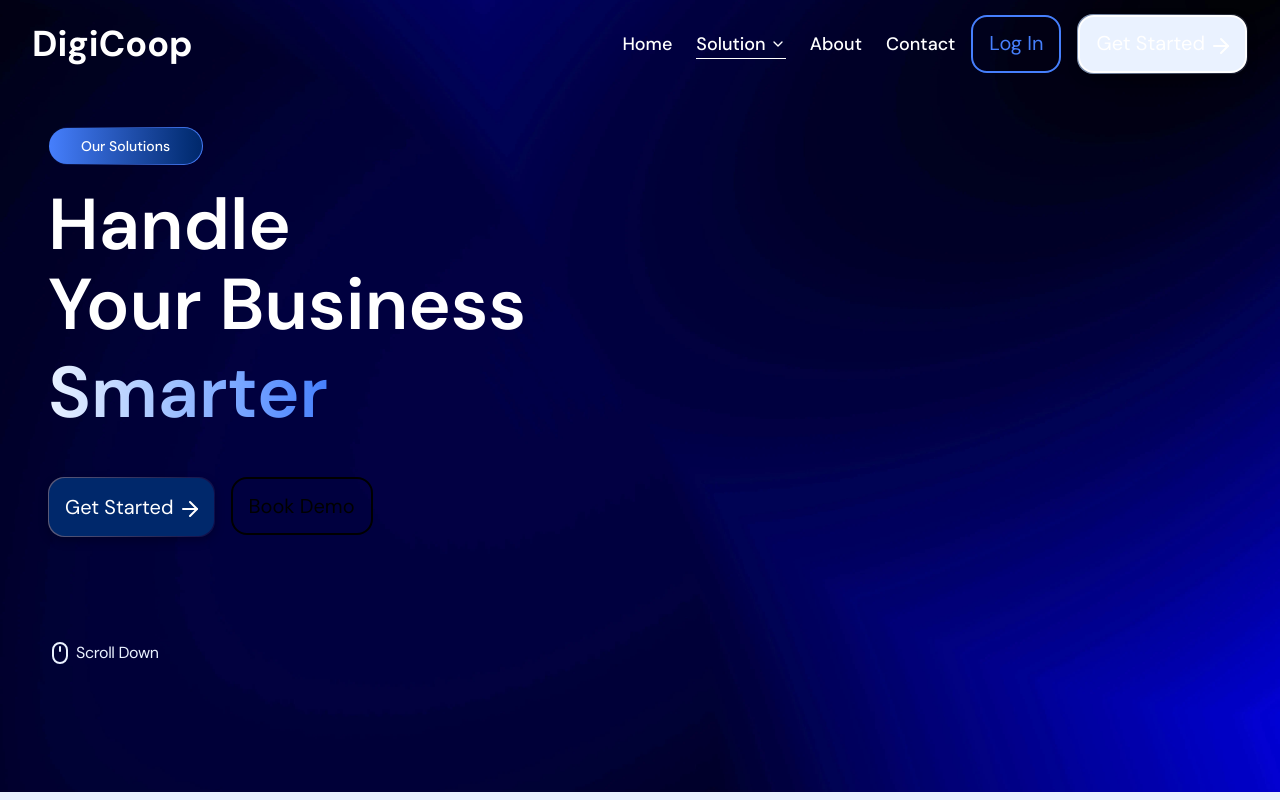
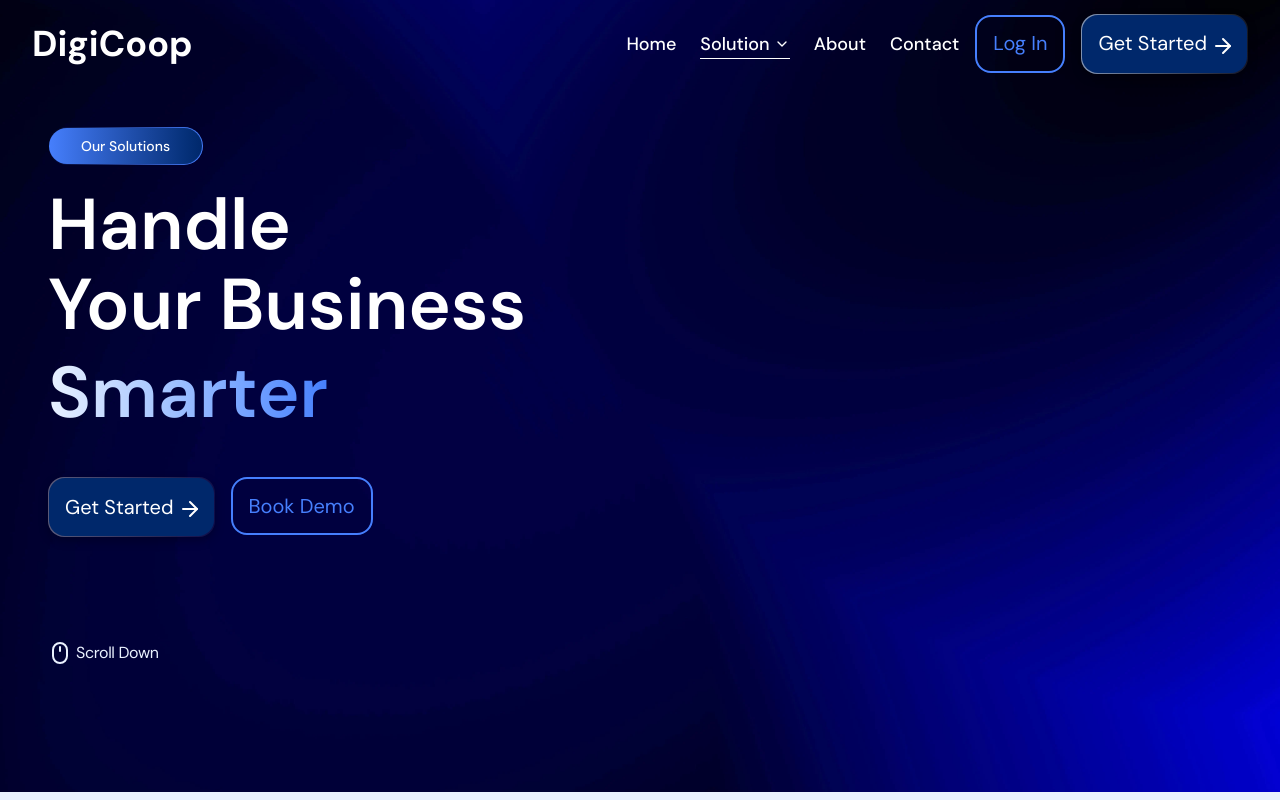
Before and after one commit to Auricmondal/Digicoop, a React (Vite) app in the folder client/: page /solutions in a window 1280 px wide. Shown: the top 800 px of the page. Built offline with nearby package versions, Linux system fonts and the light colour scheme.

Commit message:
fix/transparent-navbar 28.08.2025 01:04AM added navbar transparency v2.0

```diff
--- a/client/src/components/sections/LeftHero.jsx
+++ b/client/src/components/sections/LeftHero.jsx
@@ -43,7 +43,7 @@ export default function LeftSection() {
           Get Started
         </ButtonFlippedReveal>
         <ButtonOutlineHoverSolid
-          className={"h-[58px] rounded-2xl px-4 text-center"}
+          className={"h-[58px] rounded-2xl px-4 text-center border-dark-tint text-dark-tint hover:text-white hover:bg-dark-tint"}
         >
           Book Demo
         </ButtonOutlineHoverSolid>
--- a/client/src/components/sections/SolutionsHero.jsx
+++ b/client/src/components/sections/SolutionsHero.jsx
@@ -51,7 +51,7 @@ const SolutionsHero = () => {
               Get Started
             </ButtonFlippedReveal>
             <ButtonOutlineHoverSolid
-              className={"h-[58px] rounded-2xl px-4 text-center"}
+              className={"h-[58px] rounded-2xl px-4 text-center border-dark-tint text-dark-tint hover:text-white hover:bg-dark-tint"}
             >
               Book Demo
             </ButtonOutlineHoverSolid>
--- a/client/src/components/shared/Navbar.jsx
+++ b/client/src/components/shared/Navbar.jsx
@@ -38,7 +38,7 @@ function Navbar() {
 
   return (
     <header id="navbar" className={`w-full top-0 z-40 py-3 text-lg duration-300 transform ease-in-out
-      ${scrolled ? location.pathname.startsWith('/about') ? `bg-primary shadow-sm` : `bg-white shadow-sm` : "bg-transparent text-white"}
+      ${scrolled ? location.pathname.startsWith('/about') || location.pathname.startsWith('/solutions') ? `bg-primary shadow-sm` : `bg-white shadow-sm` : "bg-transparent text-white"}
       ${location.pathname === "/" ? "sticky" : "fixed"}
     `}>
       <div className="mx-auto px-4 sm:px-6 lg:px-8">
--- a/client/src/components/ui/Buttons.jsx
+++ b/client/src/components/ui/Buttons.jsx
@@ -49,9 +49,9 @@ export function ButtonFlippedReveal({
 }
 
 export function ButtonOutlineHoverSolid({
-  className='border-dark-tint text-dark-tint hover:text-white hover:bg-dark-tint',
   children,
   onClick,
+  className='border-dark-tint text-dark-tint hover:text-white hover:bg-dark-tint',
   ...props
 }) {
   return (
--- a/client/src/components/ui/nav/DesktopMenu.jsx
+++ b/client/src/components/ui/nav/DesktopMenu.jsx
@@ -29,6 +29,7 @@ const DesktopMenu = ({ solutionItems, handleNavigation }) => {
 
       <div className="group relative">
         <NavLink
+          onClick={() => handleNavigation("/solutions")}
           toggle={true}
           className={`transition-colors duration-200 px-2 py-1 rounded-md ${
             location.pathname.startsWith("/solutions")
@@ -96,11 +97,11 @@ const DesktopMenu = ({ solutionItems, handleNavigation }) => {
           hoverIcon={
             <ArrowUpRight className="text-primary bg-white rounded-full" />
           }
-          className={`rounded-2xl py-5 px-4 h-[58px] border-[2px] flex gap-1 items-center justify-center
+          className={`rounded-2xl py-5 px-4 h-[58px] flex gap-1 items-center justify-center
             ${
               location.pathname.startsWith("/about")
                 ? "bg-white text-primary"
-                : "bg-tint text-white"
+                : "bg-primary text-white"
             }
             `}
         >
```
Also changed, not shown: 1 other file (tests, documents, lock files or other folders).
